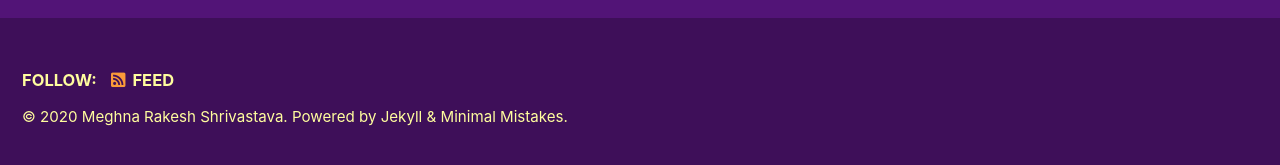
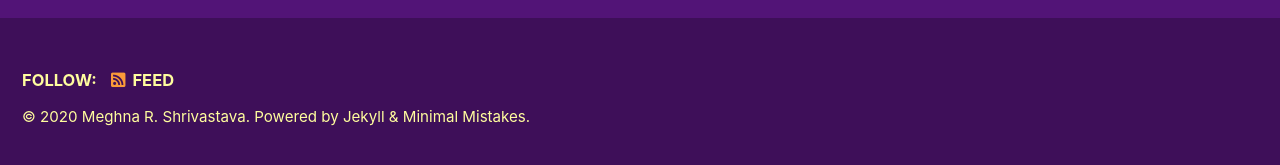
Before and after one commit to MeghnaRShrivastava/MeghnaRShrivastava.github.io, a Jekyll site: the page built from index.html, in a window 1280 px wide. Shown: the part 727-892 px from the top of the page. Built offline with Jekyll 4.4.1, drawn with Linux system fonts in a browser that asks for light colours; cached includes are drawn as plain includes; the list of posts is cut into pages by our own code.

Commit message:
Update _config.yml
new commit

```diff
--- a/_config.yml
+++ b/_config.yml
@@ -19,7 +19,7 @@ locale                   : "en-US"
 title                    : "Welcome to my Homepage"
 title_separator          : "-"
 subtitle                 : # site tagline that appears below site title in masthead
-name                     : "Meghna Rakesh Shrivastava"
+name                     : "Meghna R. Shrivastava"
 description              : "My Portfolio"
 url                      : "https://MeghnaRShrivastava.github.io" #the base hostname & protocol for your site e.g. "https://mmistakes.github.io"
 baseurl                  : # the subpath of your site, e.g. "/blog"
```
